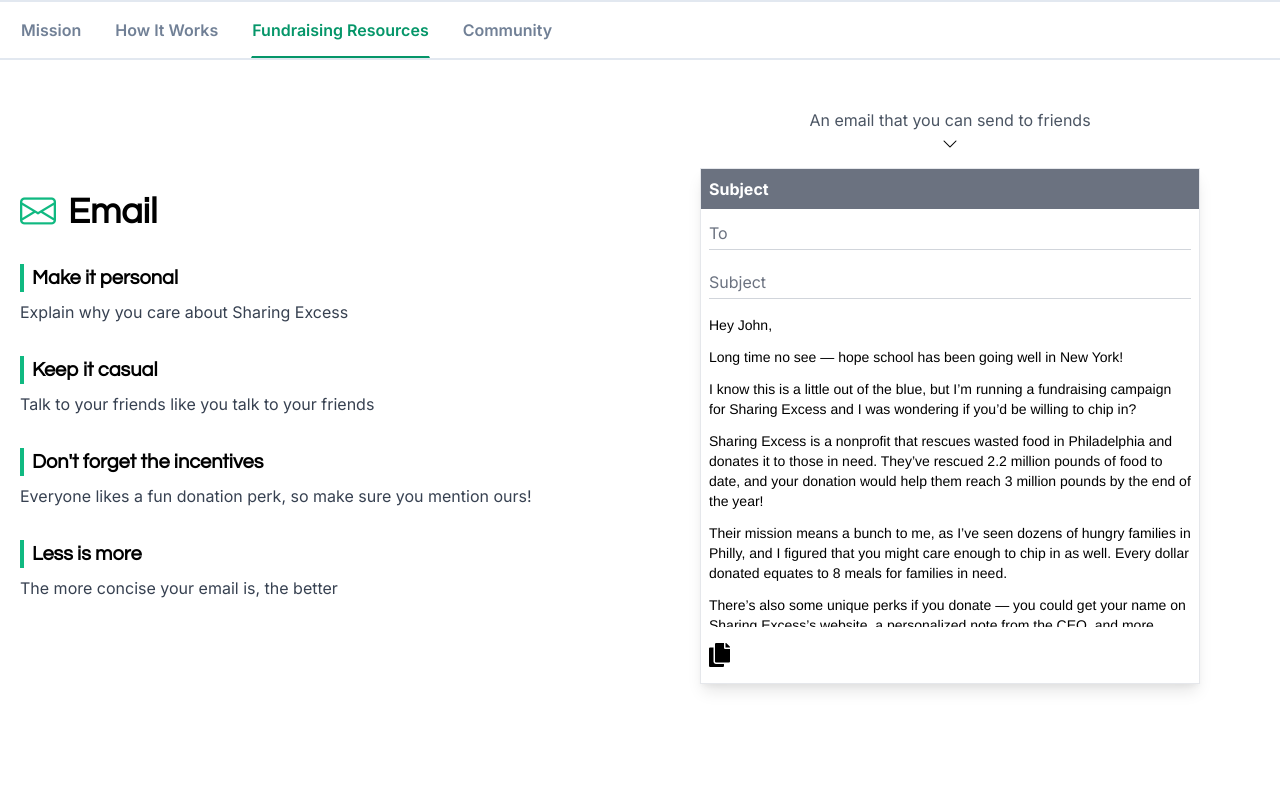
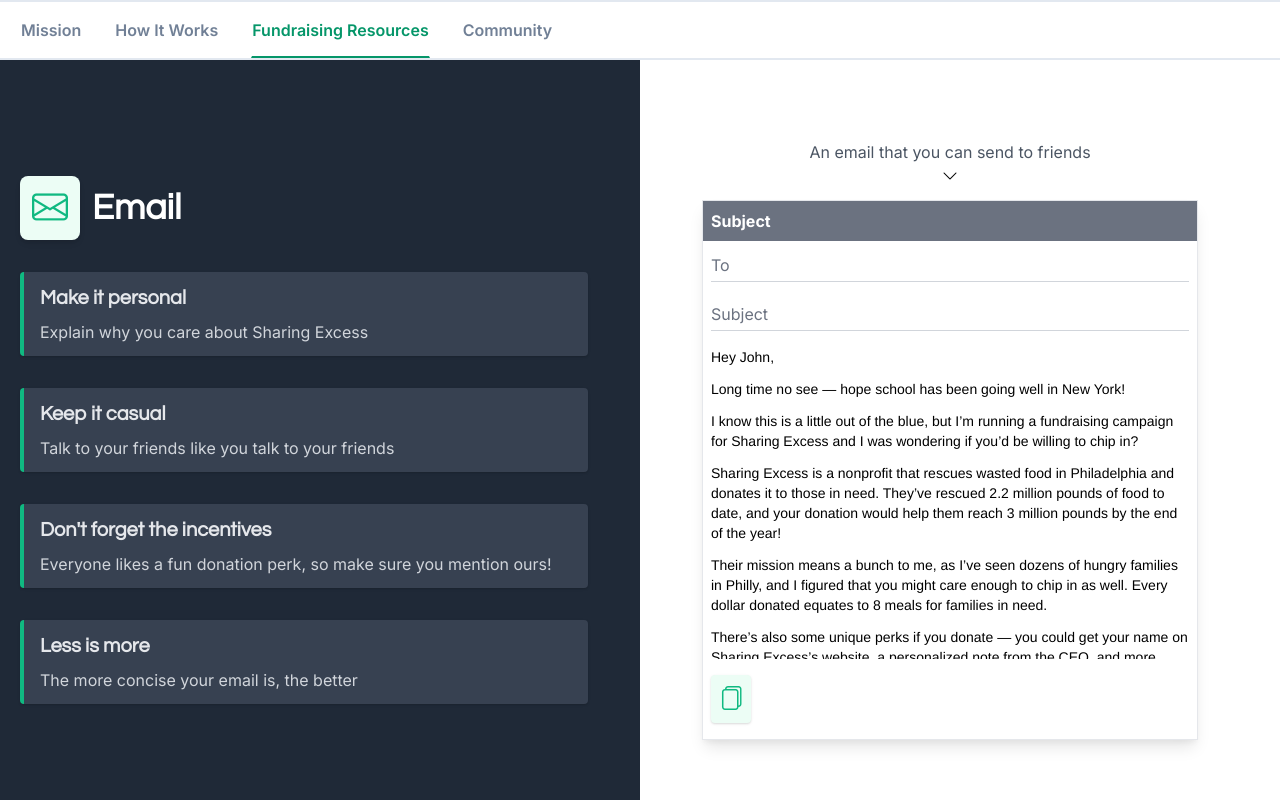
Before and after one commit to duckevinwu/nonprofit-donate, a React (Create React App) app in the folder client/: page /demo in a window 1280 px wide. Both pictures are taken after a click on the label "Fundraising Resources". Shown: the part 836-1636 px from the top of the page. Built offline with nearby package versions, Linux system fonts and the light colour scheme.

Commit message:
polish styling on details tabs

```diff
--- a/client/src/components/OnlineResourcesSimple.js
+++ b/client/src/components/OnlineResourcesSimple.js
@@ -11,34 +11,36 @@
     return (
       <div className={"flex flex-col " + this.props.className}>
         <div className="flex flex-col lg:flex-row items-center">
-          <div className="w-full lg:w-1/2 lg:pr-4">
+          <div className="w-full lg:w-1/2">
+            <div className="lg:w-11/12">
               <div className="flex items-center">
-              <i className="text-4xl text-green-500 font-bold bi-envelope mr-3"></i>
-              <h2 className="text-4xl questrial font-bold">Email</h2>
+                <i className="shadow-md p-3 bg-green-50 rounded-lg text-4xl text-green-500 font-bold bi-envelope mr-3"></i>
+                <h2 className="lg:text-white text-4xl questrial font-bold">Email</h2>
               </div>
-            <div className="mt-8">
-              <h3 className="border-l-4 border-green-500 pl-2 font-bold questrial text-xl">
+              <div className="mt-8 border-l-4 border-green-500 pl-4 bg-gray-50 lg:bg-gray-700 p-3 rounded shadow">
+                <h3 className="font-bold questrial text-xl lg:text-gray-200">
                   Make it personal
                 </h3>
-              <p className="text-gray-700 mt-2">Explain why you care about Sharing Excess</p>
+                <p className="text-gray-700 lg:text-gray-300 mt-2">Explain why you care about Sharing Excess</p>
               </div>
-            <div className="mt-8">
-              <h3 className="border-l-4 border-green-500 pl-2 font-bold questrial text-xl">
+              <div className="mt-8 border-l-4 border-green-500 pl-4 bg-gray-50 lg:bg-gray-700 p-3 rounded shadow">
+                <h3 className="font-bold questrial text-xl lg:text-gray-200">
                   Keep it casual
                 </h3>
-              <p className="text-gray-700 mt-2">Talk to your friends like you talk to your friends</p>
+                <p className="text-gray-700 lg:text-gray-300 mt-2">Talk to your friends like you talk to your friends</p>
               </div>
-            <div className="mt-8">
-              <h3 className="border-l-4 border-green-500 pl-2 font-bold questrial text-xl">
+              <div className="mt-8 border-l-4 border-green-500 pl-4 bg-gray-50 lg:bg-gray-700 p-3 rounded shadow">
+                <h3 className="font-bold questrial text-xl lg:text-gray-200">
                   Don't forget the incentives
                 </h3>
-              <p className="text-gray-700 mt-2">Everyone likes a fun donation perk, so make sure you mention ours!</p>
+                <p className="text-gray-700 lg:text-gray-300 mt-2">Everyone likes a fun donation perk, so make sure you mention ours!</p>
               </div>
-            <div className="mt-8">
-              <h3 className="border-l-4 border-green-500 pl-2 font-bold questrial text-xl">
+              <div className="mt-8 border-l-4 border-green-500 pl-4 bg-gray-50 lg:bg-gray-700 p-3 rounded shadow">
+                <h3 className="font-bold questrial text-xl lg:text-gray-200">
                   Less is more
                 </h3>
-              <p className="text-gray-700 mt-2">The more concise your email is, the better</p>
+                <p className="text-gray-700 lg:text-gray-300 mt-2">The more concise your email is, the better</p>
+              </div>
             </div>
           </div>
           <div className="w-full mt-12 lg:w-1/2 lg:mt-0">
@@ -52,48 +54,50 @@
           </div>
         </div>
         <div className="flex flex-col lg:flex-row items-center mt-36">
-          <div className="w-full lg:w-1/2 lg:pr-4">
+          <div className="w-full lg:w-1/2">
+            <div className="lg:w-11/12">
               <div className="flex items-center">
-              <i className="text-4xl text-green-500 font-bold bi-twitter mr-3"></i>
-              <h2 className="text-4xl questrial font-bold">Social Media</h2>
+                <i className="shadow-md p-3 bg-blue-50 rounded-lg text-4xl text-blue-500 font-bold bi-twitter mr-3"></i>
+                <h2 className="lg:text-white text-4xl questrial font-bold">Social Media</h2>
               </div>
-            <div className="mt-8">
-              <h3 className="border-l-4 border-green-500 pl-2 font-bold questrial text-xl">
+              <div className="mt-8 border-l-4 border-blue-500 pl-4 bg-gray-50 lg:bg-gray-700 p-3 rounded shadow">
+                <h3 className="font-bold questrial text-xl lg:text-gray-200">
                   Leverage any social media site out there
                 </h3>
-              <p className="text-gray-700 mt-2">
+                <p className="text-gray-700 lg:text-gray-300 mt-2">
                   Twitter, Facebook, LinkedIn, Instagram, Snapchat, TikTok, Youtube, Pinterest, Tumblr, Flickr, Reddit, WhatsApp, Medium, and more.
                 </p>
               </div>
-            <div className="mt-8">
-              <h3 className="border-l-4 border-green-500 pl-2 font-bold questrial text-xl">
+              <div className="mt-8 border-l-4 border-blue-500 pl-4 bg-gray-50 lg:bg-gray-700 p-3 rounded shadow">
+                <h3 className="font-bold questrial text-xl lg:text-gray-200">
                   Keep your own style
                 </h3>
-              <p className="text-gray-700 mt-2">
+                <p className="text-gray-700 lg:text-gray-300 mt-2">
                   No matter where you’re posting to, make sure to keep your own style and tone because that’s what your friends are used to
                 </p>
               </div>
-            <div className="mt-8">
-              <h3 className="border-l-4 border-green-500 pl-2 font-bold questrial text-xl">
+              <div className="mt-8 border-l-4 border-blue-500 pl-4 bg-gray-50 lg:bg-gray-700 p-3 rounded shadow">
+                <h3 className="font-bold questrial text-xl lg:text-gray-200">
                   Keep it short and snappy
                 </h3>
-              <p className="text-gray-700 mt-2">
+                <p className="text-gray-700 lg:text-gray-300 mt-2">
                   Everyone scrolls through social media at light-speed, so make sure your post catches their attention
                 </p>
               </div>
-            <div className="mt-8">
-              <h3 className="border-l-4 border-green-500 pl-2 font-bold questrial text-xl">
+              <div className="mt-8 border-l-4 border-blue-500 pl-4 bg-gray-50 lg:bg-gray-700 p-3 rounded shadow">
+                <h3 className="font-bold questrial text-xl lg:text-gray-200">
                   Pics are great
                 </h3>
-              <p className="text-gray-700 mt-2">If you want, feel free to add a Sharing Excess pic. Any pictures from our website or Instagram are yours to use!</p>
+                <p className="text-gray-700 lg:text-gray-300 mt-2">If you want, feel free to add a Sharing Excess pic. Any pictures from our website or Instagram are yours to use!</p>
               </div>
-            <div className="mt-8">
-              <h3 className="border-l-4 border-green-500 pl-2 font-bold questrial text-xl">
+              <div className="mt-8 border-l-4 border-blue-500 pl-4 bg-gray-50 lg:bg-gray-700 p-3 rounded shadow">
+                <h3 className="font-bold questrial text-xl lg:text-gray-200">
                   Get creative
                 </h3>
-              <p className="text-gray-700 mt-2">
+                <p className="text-gray-700 lg:text-gray-300 mt-2">
                   There are so many ways that you can spread the word on social media besides a post. You can use Instagram stories, Twitter Spaces, Facebook stories, and more! The more creative you get, the better.
                 </p>
+              </div>
             </div>
           </div>
           <div className="w-full mt-12 lg:w-1/2 lg:mt-0">
@@ -107,26 +111,28 @@
           </div>
         </div>
         <div className="flex flex-col lg:flex-row items-center mt-36">
-          <div className="w-full lg:w-1/2 lg:pr-4">
+          <div className="w-full lg:w-1/2">
+            <div className="lg:w-11/12">
               <div className="flex items-center">
-              <i className="text-4xl text-green-500 font-bold bi-chat mr-3"></i>
-              <h2 className="text-4xl questrial font-bold">Text Message</h2>
+                <i className="shadow-md p-3 bg-red-50 rounded-lg text-4xl text-red-500 font-bold bi-chat mr-3"></i>
+                <h2 className="lg:text-white text-4xl questrial font-bold">Text Message</h2>
               </div>
-            <div className="mt-8">
-              <h3 className="border-l-4 border-green-500 pl-2 font-bold questrial text-xl">
+              <div className="mt-8 border-l-4 border-red-500 pl-4 bg-gray-50 lg:bg-gray-700 p-3 rounded shadow">
+                <h3 className="font-bold questrial text-xl lg:text-gray-200">
                   Use the network effect
                 </h3>
-              <p className="text-gray-700 mt-2">
+                <p className="text-gray-700 lg:text-gray-300 mt-2">
                   Message your very close friends first, and if they donate, ask them to help spread the word as well
                 </p>
               </div>
-            <div className="mt-8">
-              <h3 className="border-l-4 border-green-500 pl-2 font-bold questrial text-xl">
+              <div className="mt-8 border-l-4 border-red-500 pl-4 bg-gray-50 lg:bg-gray-700 p-3 rounded shadow">
+                <h3 className="font-bold questrial text-xl lg:text-gray-200">
                   Less is more
                 </h3>
-              <p className="text-gray-700 mt-2">
+                <p className="text-gray-700 lg:text-gray-300 mt-2">
                   Just like emails, keep your texts very short and sweet
                 </p>
+              </div>
             </div>
           </div>
           <div className="w-full mt-12 lg:w-1/2 lg:mt-0">
--- a/client/src/components/campaigns/DemoCampaign.js
+++ b/client/src/components/campaigns/DemoCampaign.js
@@ -124,7 +124,7 @@
                       </div>
                     </div>
                     <button className="transition duration-300 ease-in-out text-white bg-black border-0 py-3 px-6 focus:outline-none rounded hover:bg-green-400 hover:text-black cursor-pointer">Become an Advocate</button>
-                    <button className="mt-4 transition duration-300 ease-in-out text-white bg-green-500 border-0 py-3 px-6 focus:outline-none rounded hover:bg-green-400 cursor-pointer">View this campaign</button>
+                    <button className="mt-4 transition duration-300 ease-in-out text-white bg-green-500 border-0 py-3 px-6 focus:outline-none rounded hover:bg-green-400 cursor-pointer">View our campaign</button>
                   </div>
                 </div>
               </div>
@@ -179,7 +179,7 @@
                         </div>
                       </div>
                       <button className="mt-6 transition duration-300 ease-in-out text-white bg-black border-0 py-3 px-6 focus:outline-none rounded hover:bg-green-400 hover:text-black cursor-pointer">Become an Advocate</button>
-                      <button className="mt-4 transition duration-300 ease-in-out text-white bg-green-500 border-0 py-3 px-6 focus:outline-none rounded hover:bg-green-600 cursor-pointer">View this campaign</button>
+                      <button className="mt-4 transition duration-300 ease-in-out text-white bg-green-500 border-0 py-3 px-6 focus:outline-none rounded hover:bg-green-600 cursor-pointer">View our campaign</button>
                     </div>
                   </div>
                 </div>
@@ -189,10 +189,10 @@
         </section>
 
         <div className="tabset">
-          <input type="radio" name="tabset" id="tab1" aria-controls="tab1"/>
+          <input type="radio" name="tabset" id="tab1" aria-controls="tab1" defaultChecked/>
           <input type="radio" name="tabset" id="tab2" aria-controls="tab2"/>
           <input type="radio" name="tabset" id="tab3" aria-controls="tab3"/>
-          <input type="radio" name="tabset" id="tab4" aria-controls="tab4" defaultChecked/>
+          <input type="radio" name="tabset" id="tab4" aria-controls="tab4"/>
           <input type="radio" name="tabset" id="tab5" aria-controls="tab5"/>
           <input type="radio" name="tabset" id="tab6" aria-controls="tab6"/>
 
@@ -234,7 +234,7 @@
                     </div>
                     <LazyLoadImage
                       alt={"se-banner"}
-                      src={'https://i.ibb.co/gTdzn9q/image5.png'}
+                      src={'https://i.ibb.co/qpFPkpr/103555.png'}
                       effect="blur"
                       className=""
                       wrapperClassName="my-8"
@@ -265,8 +265,8 @@
                 <HowItWorks className="w-full lg:w-3/4"/>
               </div>
             </section>
-            <section id="tab3" className="tab-panel min-h-100vh">
-              <div className="container mx-auto px-3 lg:px-5 py-12">
+            <section id="tab3" className="tab-panel min-h-100vh or-section">
+              <div className="container mx-auto px-3 lg:px-5 pb-12 pt-20">
                 <OnlineResourcesSimple />
               </div>
             </section>
@@ -280,14 +280,18 @@
                       We also host an (optional) kickoff session for all of our fundraisers to attend.
                       The kickoff session will get you acquainted with how our campaigns work and give you a chance to ask any questions to us directly.
                     </p>
-                    <div className="flex flex-col sm:flex-row items-center my-12">
-                      <div className="mb-6 sm:mb-0 sm:mr-6 w-full h-30 bg-black p-4 rounded-lg shadow-md hover:bg-green-500 transition duration-150 cursor-pointer flex flex-col items-center">
+                    <div className="grid lg:grid-cols-3 gap-4 my-12">
+                      <div className="bg-indigo-500 p-4 rounded-lg shadow-md hover:bg-black transition duration-150 cursor-pointer flex flex-col items-center">
                         <i className="text-white bi-discord text-4xl mb-3"></i>
                         <p className="text-center text-white text-xl questrial">Join our Discord</p>
                       </div>
-                      <div className="w-full h-30 bg-black p-4 rounded-lg shadow-md hover:bg-green-500 transition duration-150 cursor-pointer flex flex-col items-center">
+                      <div className="bg-green-500 p-4 rounded-lg shadow-md hover:bg-black transition duration-150 cursor-pointer flex flex-col items-center">
                         <i className="text-white bi-camera-video text-4xl mb-3"></i>
                         <p className="text-center text-white text-xl questrial">Register for Kickoff Session</p>
+                      </div>
+                      <div className="bg-red-400 p-4 rounded-lg shadow-md hover:bg-black transition duration-150 cursor-pointer flex flex-col items-center">
+                        <i className="text-white bi-calendar-event text-4xl mb-3"></i>
+                        <p className="text-center text-white text-xl questrial">Sign up for one-on-one</p>
                       </div>
                     </div>
                   </div>
--- a/client/src/components/templates/EmailTemplate.js
+++ b/client/src/components/templates/EmailTemplate.js
@@ -37,7 +37,7 @@
 
   render() {
     return (
-      <div className={`${this.props.className} border shadow-lg email-template`}>
+      <div className={`${this.props.className} border shadow-lg email-template bg-white`}>
         <div className="flex flex-col">
           <div className="bg-gray-500 flex p-2">
             <div className="text-white font-bold">Subject</div>
@@ -73,7 +73,7 @@
             <p>[Your name]</p>
           </div>
           <div className="p-2 flex items-center">
-            <i onClick={this.handleCopy} className="fas fa-copy text-2xl text-black my-2 hover:text-green-500 cursor-pointer transition"></i>
+            <i onClick={this.handleCopy} className="bi-files text-2xl shadow text-green-500 p-2 bg-green-50 rounded my-2 hover:bg-green-500 hover:text-white cursor-pointer transition"></i>
             <p className={`transition ${this.state.copy} ml-2 text-green-500`}>Text copied!</p>
           </div>
         </div>
--- a/client/src/components/templates/TextMessageTemplate.js
+++ b/client/src/components/templates/TextMessageTemplate.js
@@ -50,8 +50,8 @@
           </div>
           <div className="text-message text-message-copy simple">
             <div className="flex items-center">
-              <i onClick={this.handleCopy} className="fas fa-copy text-2xl text-black my-2 hover:text-green-500 cursor-pointer transition"></i>
-              <p className={`transition ${this.state.copy} ml-2 text-green-500`}>Text copied!</p>
+              <i onClick={this.handleCopy} className="bi-files text-2xl shadow text-red-500 p-2 my-3 bg-red-100 rounded hover:bg-red-500 hover:text-white cursor-pointer transition"></i>
+              <p className={`transition ${this.state.copy} ml-2 text-red-500`}>Text copied!</p>
             </div>
           </div>
         </div>
--- a/client/src/style/Campaign.css
+++ b/client/src/style/Campaign.css
@@ -177,6 +177,10 @@
 }
 
 /* OnlineResources */
+.or-section {
+  background: linear-gradient(90deg, rgba(31,41,55,1) 50%, white 50%);
+}
+
 .or-text {
   opacity: 0.4;
   transition: all 0.4s;
@@ -212,7 +216,7 @@
 }
 
 .email-template {
-  width: 500px;
+  width: 80%;
 }
 
 /* scrollbar */
@@ -332,6 +336,10 @@
   .or-resource.first {
     margin-top: 0px;
   }
+
+  .or-section {
+    background: none;
+  }
 }
 
 @media only screen and (max-width: 640px) {
```
Also changed, not shown: client/src/components/templates/TwitterTemplate.js (+4 -4 lines). Lines whose indentation alone changed are shown as unchanged.
